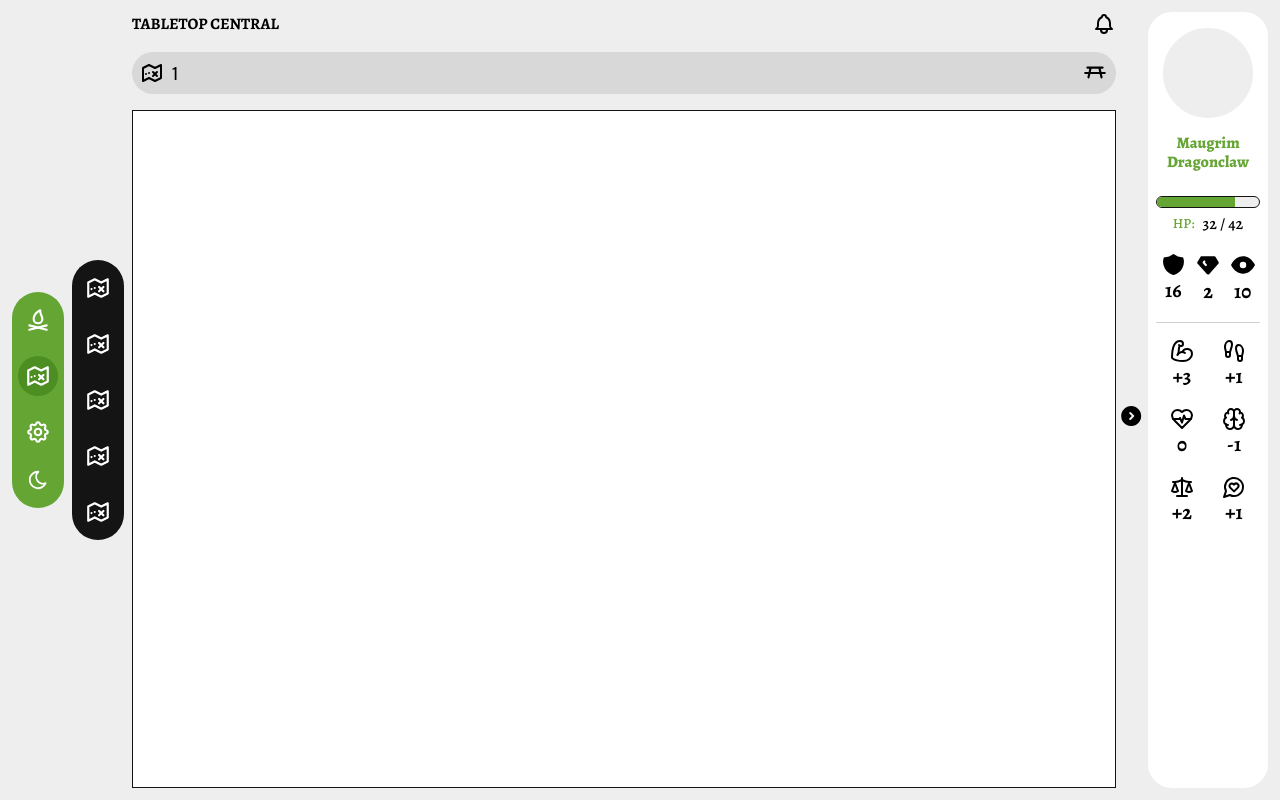
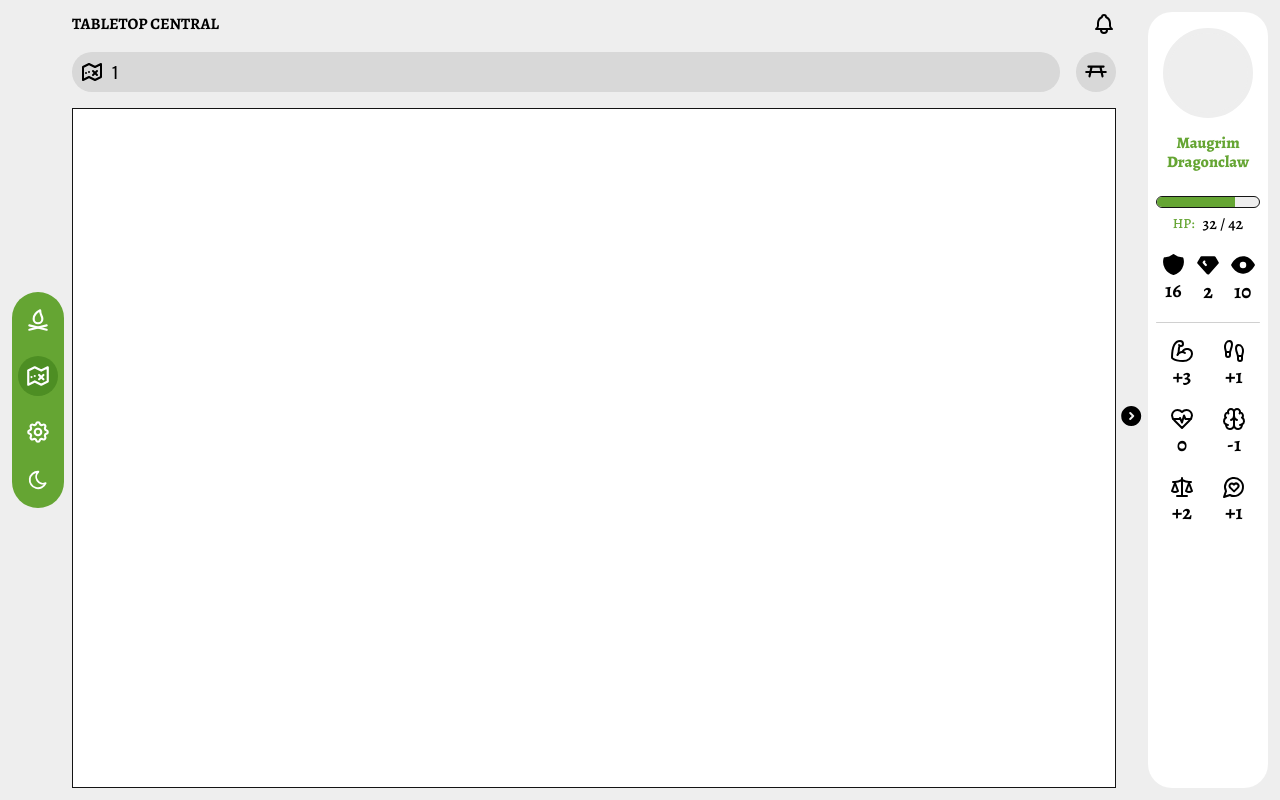
Before and after one commit to MadStoneDev/dungeon-central, a Next.js app: page /campaign/1 in a window 1280 px wide. Built offline with nearby package versions, Linux system fonts and the light colour scheme; a web font is replaced by a local one.

Commit message:
new campaign page

```diff
--- a/src/app/(private)/campaign/[campaignId]/page.tsx
+++ b/src/app/(private)/campaign/[campaignId]/page.tsx
@@ -19,14 +19,16 @@ export default async function SingleCampaign({
         <TopNavigation />
 
         {/* Campaign Header */}
-        <section
-          className={`mb-4 p-2 flex items-center justify-between bg-tabletop-black/10 rounded-full`}
-        >
-          <h1 className={`flex items-center gap-2`}>
+        <section className={`mb-4 flex items-center gap-4`}>
+          <h1
+            className={`flex-grow p-2 flex items-center gap-2 bg-tabletop-black/10 rounded-full`}
+          >
             <IconMapRoute /> {campaignId}
           </h1>
 
-          <div>
+          <div
+            className={`grid place-content-center h-full aspect-square bg-tabletop-black/10 rounded-full`}
+          >
             <IconPicnicTable size={26} />
           </div>
         </section>
--- /dev/null
+++ b/src/app/(private)/create-a-campaign/page.tsx
@@ -0,0 +1,3 @@
+export default function CreateACampaign() {
+  return <div>New Campaign</div>;
+}
--- a/src/components/main-navigation.tsx
+++ b/src/components/main-navigation.tsx
@@ -8,6 +8,7 @@ import { usePathname } from "next/navigation";
 
 import {
   IconCampfire,
+  IconCirclePlus,
   IconMapRoute,
   IconMoon,
   IconSettings,
@@ -26,7 +27,7 @@ export default function MainNavigation() {
   };
 
   // States
-  const [showCampaigns, setShowCampaigns] = useState(isActive("/campaign"));
+  const [showCampaigns, setShowCampaigns] = useState(false);
 
   return (
     <nav
@@ -102,6 +103,15 @@ export default function MainNavigation() {
             </Link>
           );
         })}
+
+        <Link
+          href={`/create-a-campaign`}
+          type="button"
+          className={`grid place-content-center min-w-10 min-h-10 text-white dark:text-tabletop-black rounded-full`}
+          onClick={() => setShowCampaigns(false)}
+        >
+          <IconCirclePlus size={26} />
+        </Link>
       </section>
     </nav>
   );
```
